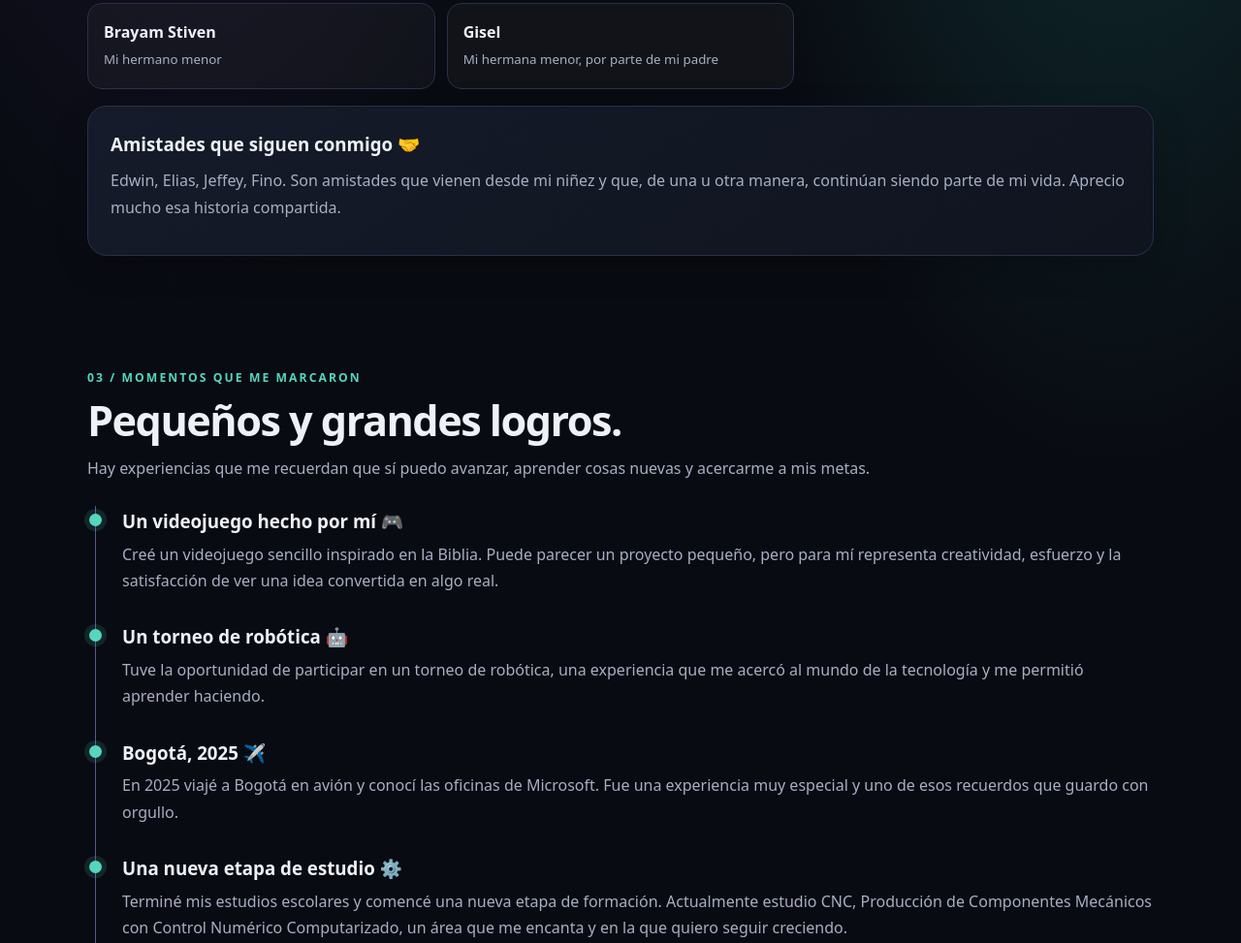
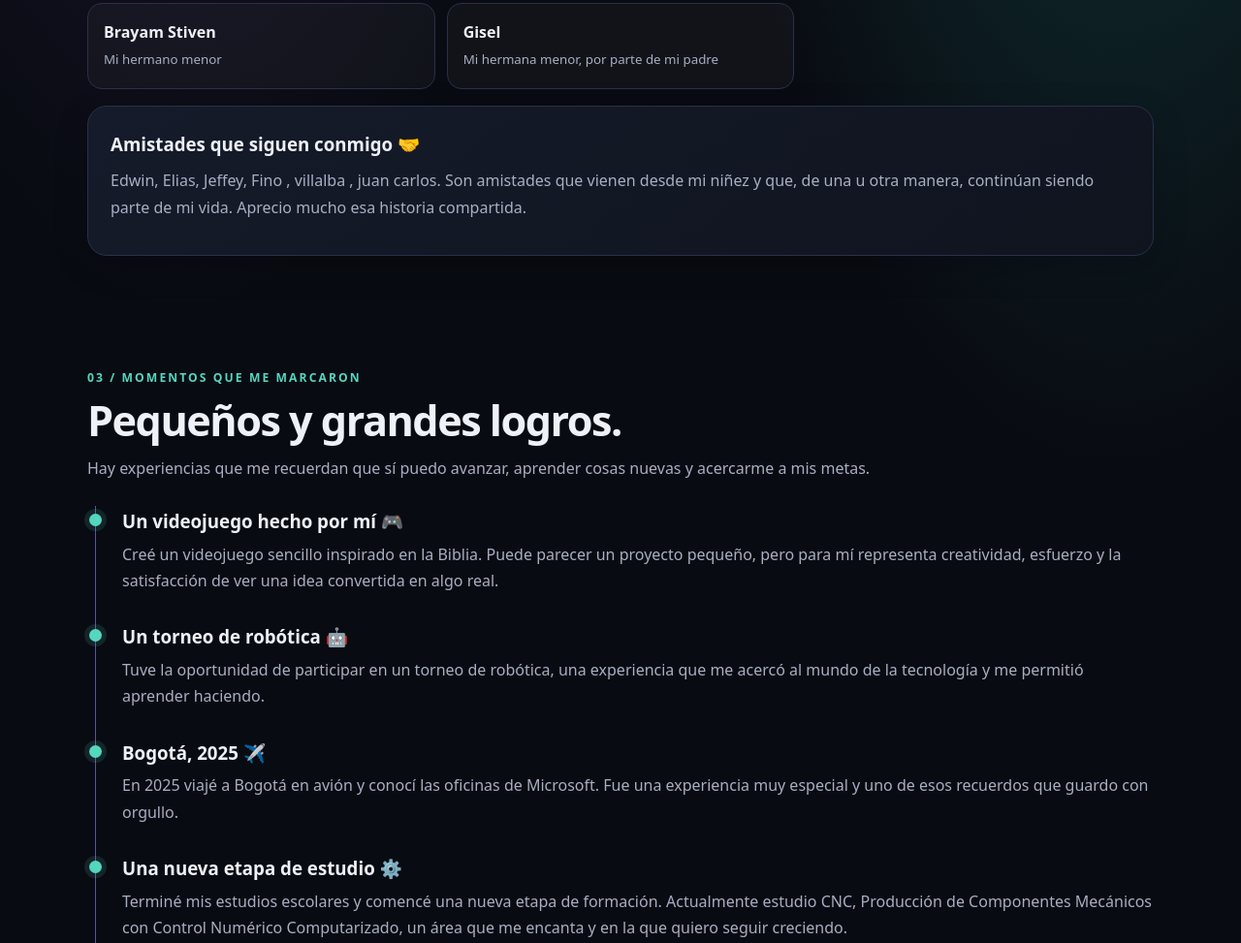
Before and after one commit to Deivy546/biografia, a plain HTML site: page index.html in a window 1280 px wide. Shown: the part 1628-2601 px from the top of the page at 97% size. Drawn offline with Linux system fonts and the light colour scheme.

Commit message:
Update index.html

```diff
--- a/index.html
+++ b/index.html
@@ -556,7 +556,7 @@ Cada uno ocupa un lugar especial en mi vida.
 <h3>Amistades que siguen conmigo 🤝</h3>
 
 <p>
-Edwin, Elias, Jeffey, Fino.
+Edwin, Elias, Jeffey, Fino , villalba , juan carlos.
 Son amistades que vienen desde mi niñez y que, de una u otra
 manera, continúan siendo parte de mi vida.
 Aprecio mucho esa historia compartida.
```
